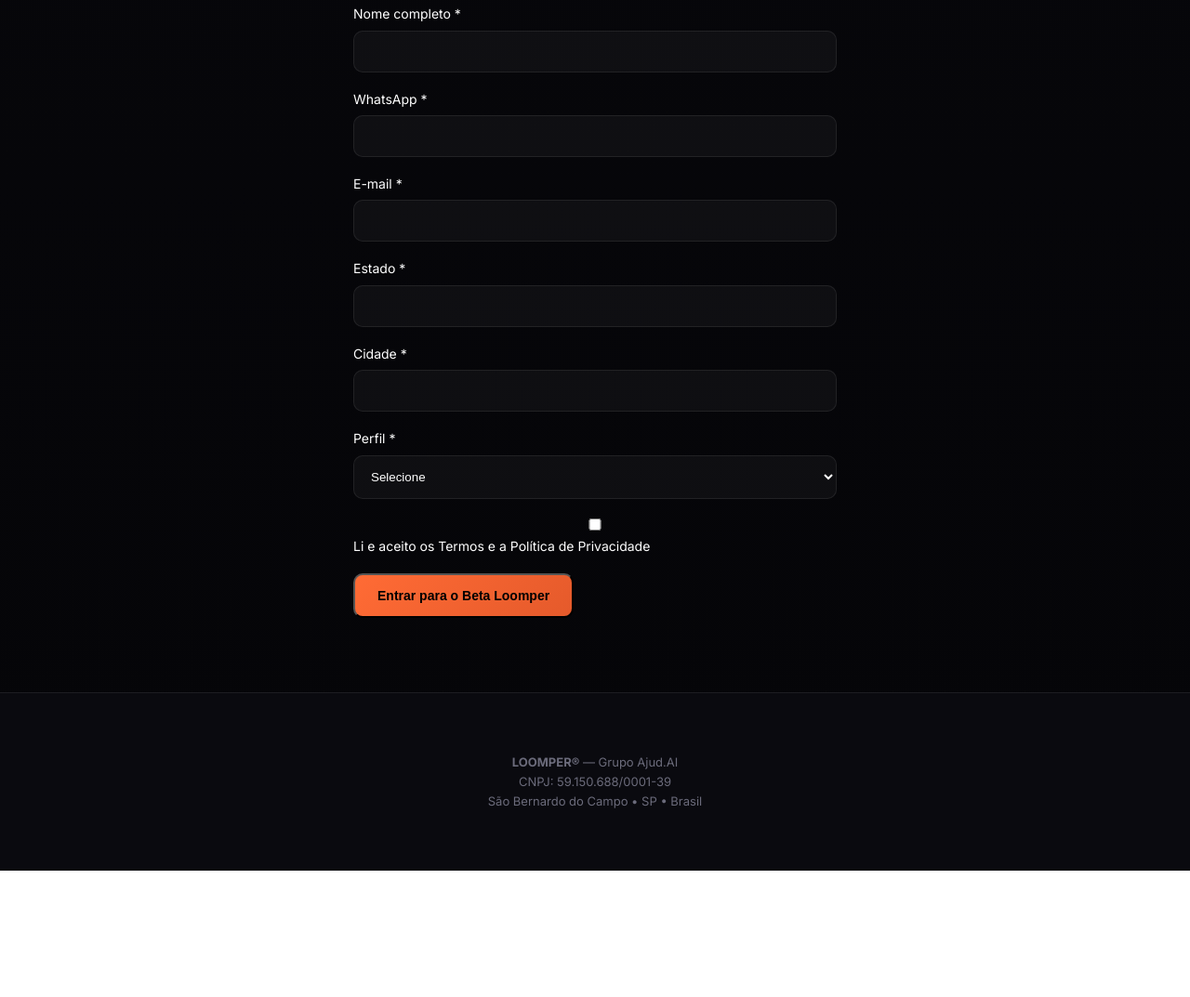
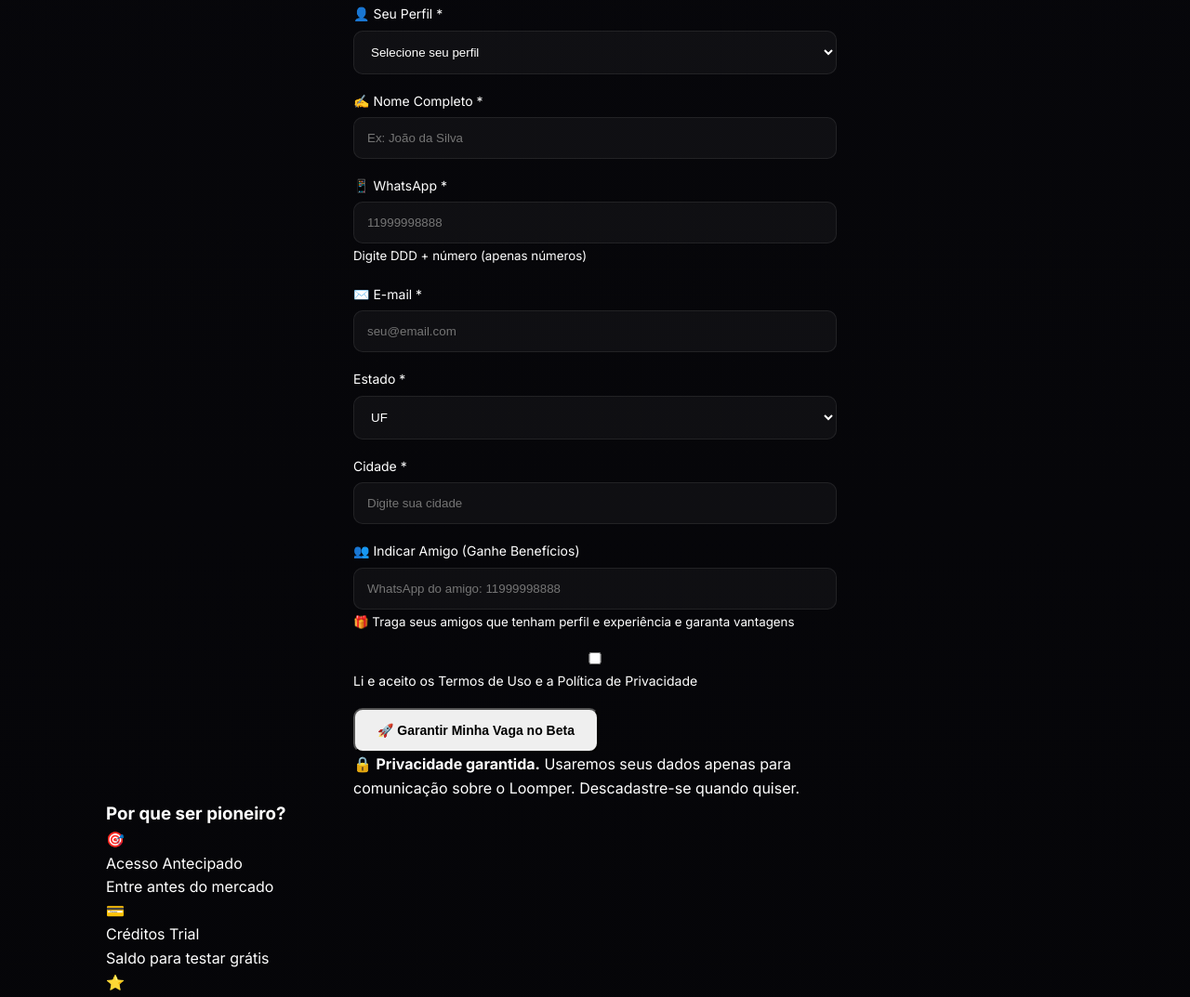
Before and after one commit to loomperapp-jpg/otimizado, a plain HTML site: page index.html in a window 1280 px wide. Shown: the part 2776-3849 px from the top of the page at 93% size. Before the commit the page ends 3713 px from the top, so only its background shows below. Drawn offline with Linux system fonts and the light colour scheme.

Commit message:
form funcional versão anterior
Updated the waitlist form with new fields and structure, including user profile selection, additional hidden fields, and improved accessibility.

```diff
--- a/index.html
+++ b/index.html
@@ -170,75 +170,201 @@
     </div>
 
         <form
+          id="waitlistForm"
           name="waitlist"
           method="POST"
-  action="/sucesso.html"
           data-netlify="true"
           netlify-honeypot="bot-field"
           class="waitlist-form"
-  id="waitlistForm"
         >
-  <input type="hidden" name="form-name" value="waitlist" />
-  <input type="hidden" name="id_user" id="id_user" />
-  <input type="hidden" name="referrer_id" id="referrer_id" />
-  <input type="hidden" name="terms_accepted_at" id="terms_accepted_at" />
+          <input type="hidden" name="form-name" value="waitlist">
+          <input type="hidden" id="user_id" name="user_id">
+          <input type="hidden" id="referrer_id" name="referrer_id">
+          <input type="hidden" id="user_journey" name="user_journey">
+          <input type="hidden" id="terms_accepted_at" name="terms_accepted_at">
+          <input type="hidden" id="credits_initial" name="credits_initial">
 
           <!-- Honeypot -->
-  <p style="display:none">
-    <label>Não preencha: <input name="bot-field" /></label>
-  </p>
-
-  <div class="form-group">
-    <label>Nome completo *</label>
-    <input type="text" name="name" required />
+          <div style="display:none;">
+            <input name="bot-field">
           </div>
 
-  <div class="form-group">
-    <label>WhatsApp *</label>
-    <input type="tel" name="whatsapp" required />
+          <!-- Perfil - PRIMEIRO CAMPO CRÍTICO -->
+          <div class="form-group highlight-field">
+            <label for="user_type">
+              <span class="label-icon">👤</span>
+              Seu Perfil <span class="required">*</span>
+            </label>
+            <select id="user_type" name="user_type" required>
+              <option value="">Selecione seu perfil</option>
+              <option value="Motorista">🚚 Motorista Cegonha</option>
+              <option value="Chapa / Ajudante">👷 Chapa / Ajudante </option>
+              <option value="Transportadora">🏢 Transportadora</option>
+              <option value="Investidor">💼 Investidor / Parceiro</option>
+            </select>
           </div>
 
+          <!-- Nome -->
           <div class="form-group">
-    <label>E-mail *</label>
-    <input type="email" name="email" required />
+            <label for="name">
+              <span class="label-icon">✍️</span>
+              Nome Completo <span class="required">*</span>
+            </label>
+            <input
+              type="text"
+              id="name"
+              name="name"
+              placeholder="Ex: João da Silva"
+              required
+            >
           </div>
 
+          <!-- WhatsApp -->
           <div class="form-group">
-    <label>Estado *</label>
-    <input type="text" name="uf" required />
+            <label for="whatsapp">
+              <span class="label-icon">📱</span>
+              WhatsApp <span class="required">*</span>
+            </label>
+            <input
+              type="tel"
+              id="whatsapp"
+              name="whatsapp"
+              placeholder="11999998888"
+              pattern="[0-9]{10,11}"
+              required
+            >
+            <small>Digite DDD + número (apenas números)</small>
           </div>
 
+          <!-- Email -->
           <div class="form-group">
-    <label>Cidade *</label>
-    <input type="text" name="city" required />
+            <label for="email">
+              <span class="label-icon">✉️</span>
+              E-mail <span class="required">*</span>
+            </label>
+            <input
+              type="email"
+              id="email"
+              name="email"
+              placeholder="seu@email.com"
+              required
+            >
           </div>
 
+          <!-- UF + Cidade -->
+          <div class="form-row">
             <div class="form-group">
-    <label>Perfil *</label>
-    <select name="perfil" required>
-      <option value="">Selecione</option>
-      <option>Motorista</option>
-      <option>Chapa / Ajudante</option>
-      <option>Transportadora</option>
-      <option>Investidor</option>
+              <label for="uf">
+                Estado <span class="required">*</span>
+              </label>
+              <select id="uf" name="uf" required>
+                <option value="">UF</option>
+                <option value="AC">AC</option>
+                <option value="AL">AL</option>
+                <option value="AM">AM</option>
+                <option value="AP">AP</option>
+                <option value="BA">BA</option>
+                <option value="CE">CE</option>
+                <option value="DF">DF</option>
+                <option value="ES">ES</option>
+                <option value="GO">GO</option>
+                <option value="MA">MA</option>
+                <option value="MG">MG</option>
+                <option value="MS">MS</option>
+                <option value="MT">MT</option>
+                <option value="PA">PA</option>
+                <option value="PB">PB</option>
+                <option value="PE">PE</option>
+                <option value="PI">PI</option>
+                <option value="PR">PR</option>
+                <option value="RJ">RJ</option>
+                <option value="RN">RN</option>
+                <option value="RO">RO</option>
+                <option value="RR">RR</option>
+                <option value="RS">RS</option>
+                <option value="SC">SC</option>
+                <option value="SE">SE</option>
+                <option value="SP">SP</option>
+                <option value="TO">TO</option>
               </select>
             </div>
 
             <div class="form-group">
-    <label>
-      <input type="checkbox" name="terms_accepted" required />
-      Li e aceito os
-      <a href="/terms.html" target="_blank">Termos</a> e a
-      <a href="/privacy.html" target="_blank">Política de Privacidade</a>
+              <label for="city">
+                Cidade <span class="required">*</span>
+              </label>
+              <input
+                type="text"
+                id="city"
+                name="city"
+                placeholder="Digite sua cidade"
+                required
+              >
+            </div>
+          </div>
+
+          <!-- Indicação (opcional) -->
+          <div class="form-group">
+            <label for="invite_phone">
+              <span class="label-icon">👥</span>
+              Indicar Amigo (Ganhe Benefícios)
+            </label>
+            <input
+              type="tel"
+              id="invite_phone"
+              name="invite_phone"
+              placeholder="WhatsApp do amigo: 11999998888"
+            >
+            <small>🎁 Traga seus amigos que tenham perfil e experiência e garanta vantagens</small>
+          </div>
+
+          <!-- Termos -->
+          <div class="form-group checkbox-group">
+            <label class="checkbox-label">
+              <input type="checkbox" id="terms" name="terms" required>
+              <span class="checkbox-custom"></span>
+              <span class="checkbox-text">
+                Li e aceito os <a href="/terms.html" target="_blank">Termos de Uso</a>
+                e a <a href="/privacy.html" target="_blank">Política de Privacidade</a>
+              </span>
             </label>
           </div>
 
-  <button type="submit" class="btn btn-primary btn-block">
-    Entrar para o Beta Loomper
+          <button type="submit" class="btn btn-submit" id="submitBtn">
+            <span class="btn-text">🚀 Garantir Minha Vaga no Beta</span>
+            <span class="btn-loading" style="display:none;">⏳ Processando...</span>
           </button>
+
+          <p class="form-disclaimer">
+            🔒 <strong>Privacidade garantida.</strong> Usaremos seus dados apenas para comunicação sobre o Loomper.
+            Descadastre-se quando quiser.
+          </p>
         </form>
+
+        <!-- Benefícios de ser pioneiro -->
+        <div class="pioneer-benefits">
+          <h3>Por que ser pioneiro?</h3>
+          <div class="benefit-cards">
+            <div class="benefit-card">
+              <div class="benefit-icon">🎯</div>
+              <div class="benefit-title">Acesso Antecipado</div>
+              <div class="benefit-text">Entre antes do mercado</div>
+            </div>
+            <div class="benefit-card">
+              <div class="benefit-icon">💳</div>
+              <div class="benefit-title">Créditos Trial</div>
+              <div class="benefit-text">Saldo para testar grátis</div>
+            </div>
+            <div class="benefit-card">
+              <div class="benefit-icon">⭐</div>
+              <div class="benefit-title">Reconhecimento</div>
+              <div class="benefit-text">Benefícios exclusivos</div>
+            </div>
+          </div>
+        </div>
       </div>
     </section>
+
 
 <!-- ================= FOOTER ================= -->
 <footer class="footer">
```
Lines whose indentation alone changed are shown as unchanged.
